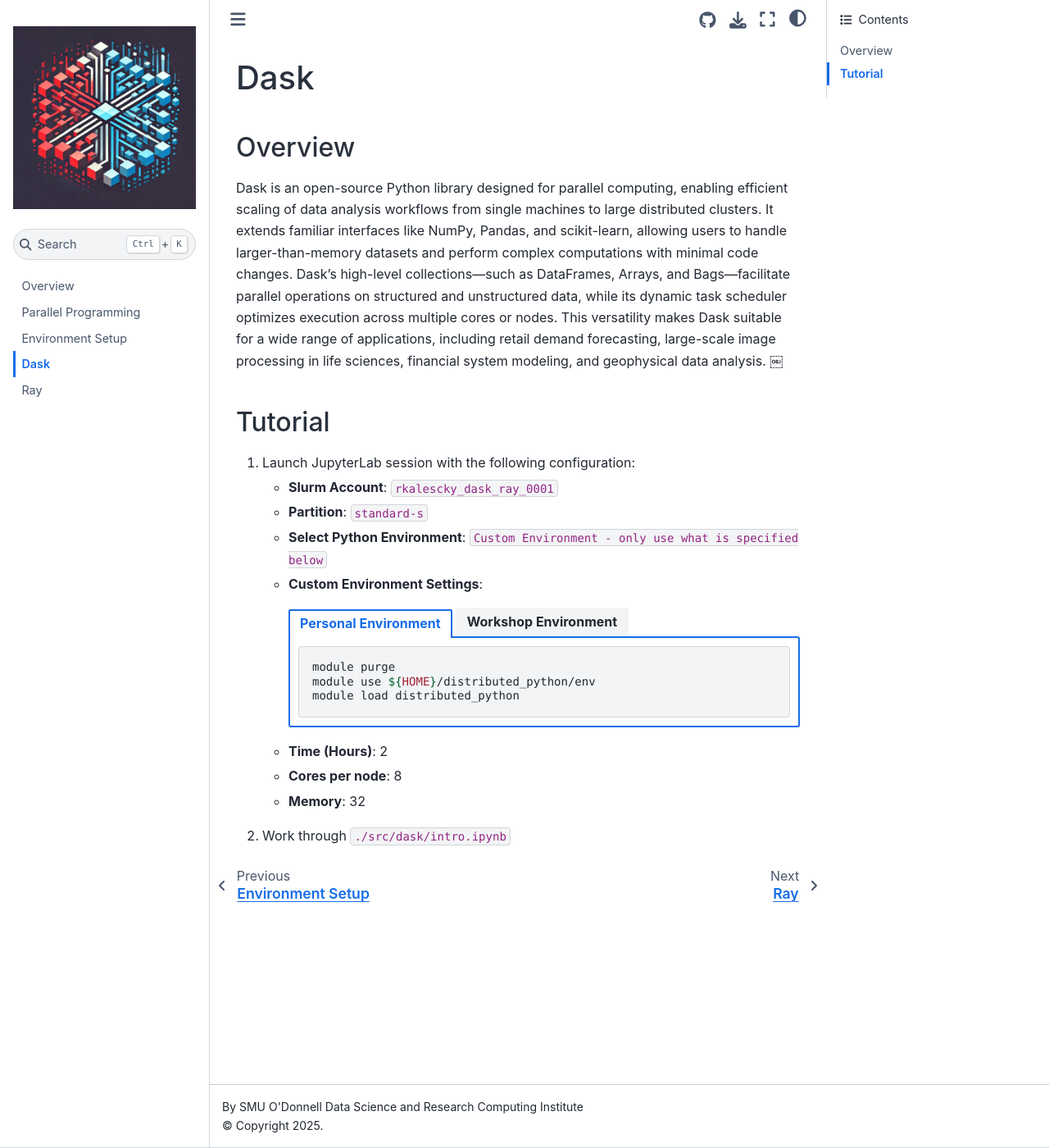
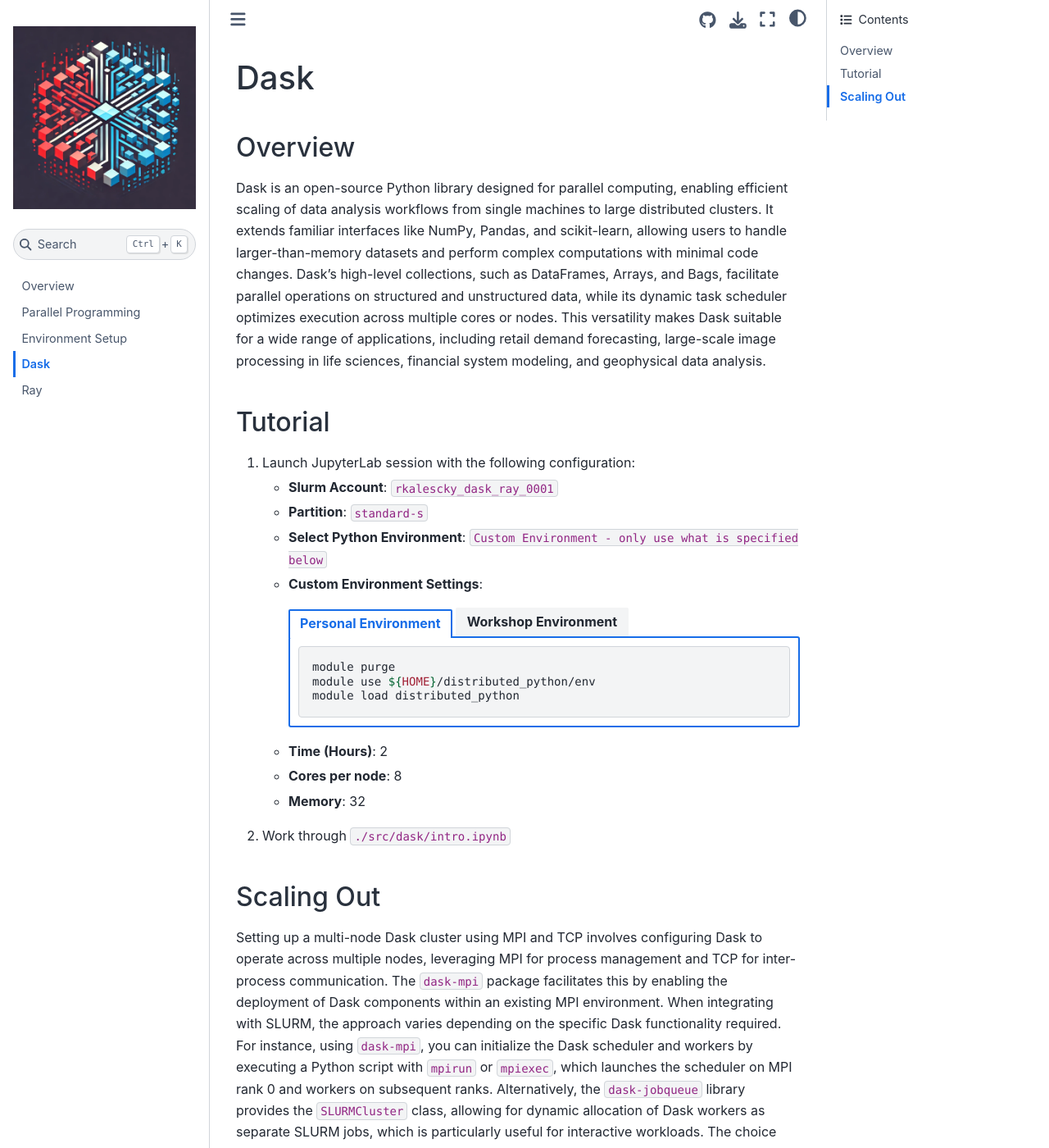
Before and after one commit to SouthernMethodistUniversity/distributed_python, a Jupyter Book: the page built from docs/dask.md, in a window 1280 px wide and 1400 px high. Shown: the whole window at 82% size. Built offline with Jupyter Book 1.0.4 settings and Sphinx 7.4.7 and the Sphinx Book theme 1.1.4, drawn with Linux system fonts in a browser that asks for light colours; some of the changed text lies outside the part shown.

Commit message:
Add comments about scaling out.

````diff
--- a/docs/dask.md
+++ b/docs/dask.md
@@ -6,14 +6,31 @@ Dask is an open-source Python library designed for parallel computing, enabling
 efficient scaling of data analysis workflows from single machines to large
 distributed clusters. It extends familiar interfaces like NumPy, Pandas, and
 scikit-learn, allowing users to handle larger-than-memory datasets and perform
-complex computations with minimal code changes. Dask’s high-level
-collections—such as DataFrames, Arrays, and Bags—facilitate parallel operations
+complex computations with minimal code changes. Dask's high-level
+collections, such as DataFrames, Arrays, and Bags, facilitate parallel operations
 on structured and unstructured data, while its dynamic task scheduler optimizes
 execution across multiple cores or nodes. This versatility makes Dask suitable
 for a wide range of applications, including retail demand forecasting,
 large-scale image processing in life sciences, financial system modeling, and
-geophysical data analysis.  ￼
+geophysical data analysis.
 
 ```{include} ood_jupyter.md
 ```
 2. Work through `./src/dask/intro.ipynb`
+
+## Scaling Out
+
+Setting up a multi-node Dask cluster using MPI and TCP involves configuring Dask
+to operate across multiple nodes, leveraging MPI for process management and TCP
+for inter-process communication. The `dask-mpi` package facilitates this by
+enabling the deployment of Dask components within an existing MPI environment.
+When integrating with SLURM, the approach varies depending on the specific Dask
+functionality required. For instance, using `dask-mpi`, you can initialize the
+Dask scheduler and workers by executing a Python script with `mpirun` or
+`mpiexec`, which launches the scheduler on MPI rank 0 and workers on subsequent
+ranks. Alternatively, the `dask-jobqueue` library provides the `SLURMCluster`
+class, allowing for dynamic allocation of Dask workers as separate SLURM jobs,
+which is particularly useful for interactive workloads. The choice between these
+methods depends on the application's nature and the desired level of control
+over the cluster's resources. Template scripts for launching Dask via MPI are
+available in the `./scripts` directory.
````
Also changed, not shown: docs/ray.md (+20 -2 lines).
